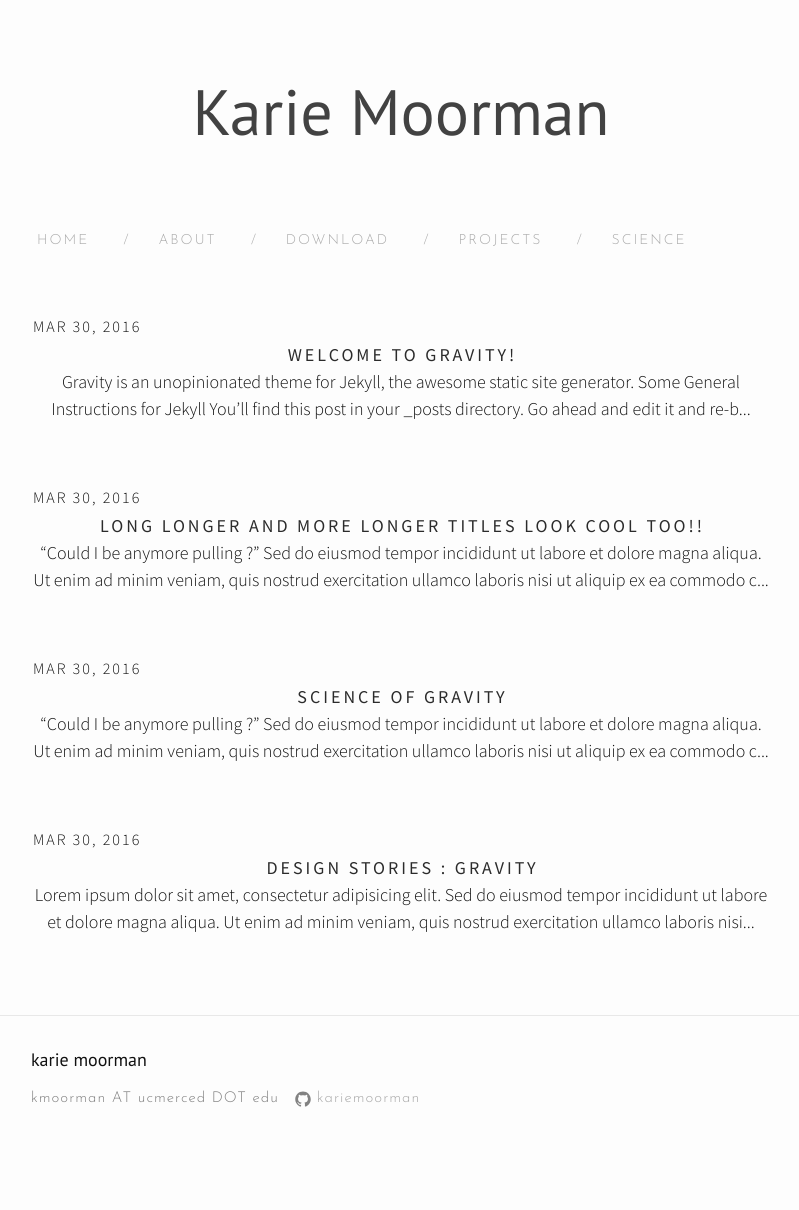
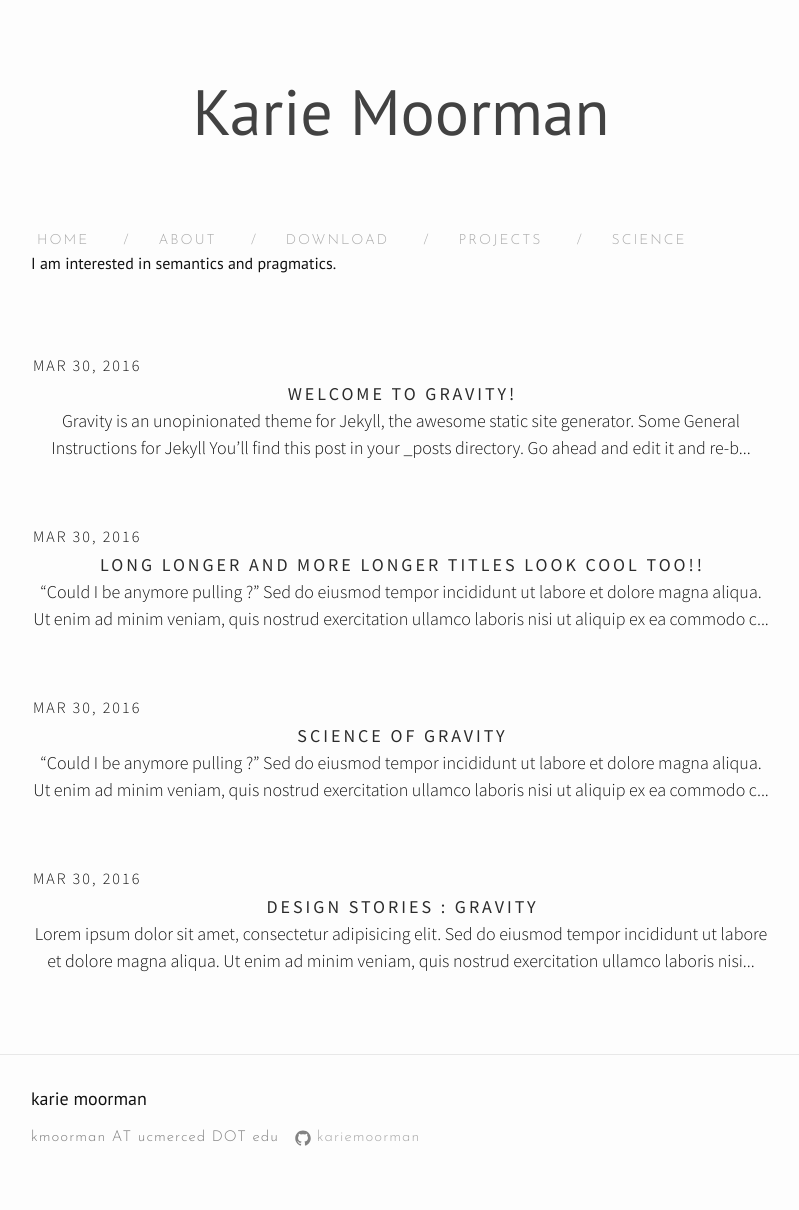
Before and after one commit to kariemoorman/kariemoorman.github.io, a Jekyll site: the page built from index.html, in a window 1280 px wide. Shown: the whole page, without its empty margins (239-1038 px from the left). Built offline with Jekyll 4.4.1, drawn with Linux system fonts in a browser that asks for light colours; nearby versions of some CDN libraries; the list of posts is cut into pages by our own code; before the commit the page ends 1171 px from its top, so only the background shows below that.

Commit message:
change body of index

```diff
--- a/index.html
+++ b/index.html
@@ -4,6 +4,9 @@ layout: default
 
 <div class="home">
 
+<body>
+<p>I am interested in semantics and pragmatics.</p>
+</body>
 
   {% for post in paginator.posts%}
   <div class="post postContent">
```
